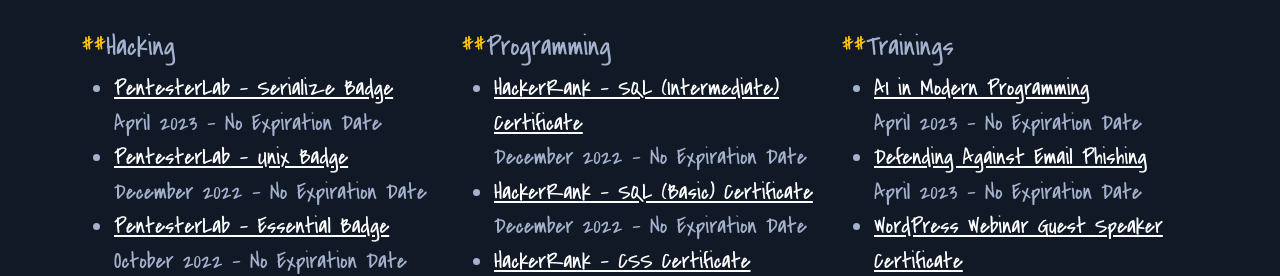
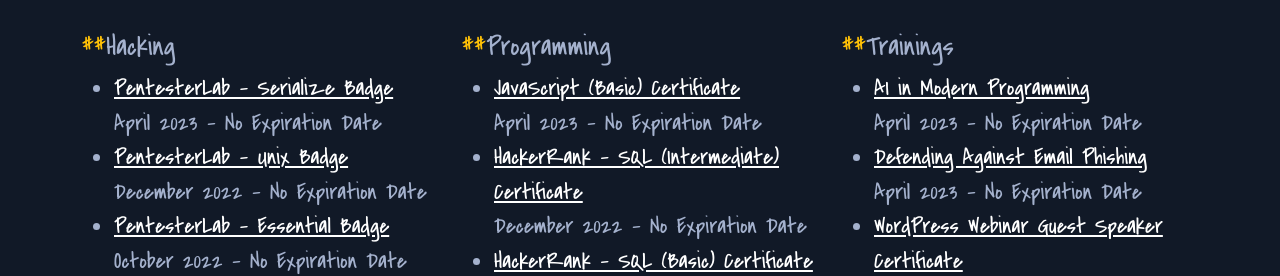
Before and after one commit to kenziy/kenziy.github.io, a plain HTML site: page index.html in a window 1280 px wide. Shown: the part 681-957 px from the top of the page. Drawn offline with nearby package versions, Linux system fonts and the light colour scheme.

Commit message:
add cert

```diff
--- a/index.html
+++ b/index.html
@@ -142,6 +142,10 @@
 				<h3><span class="text-warning">##</span>Programming</h3>
 				<ul class="cerf">
 					<li>
+						<a href="https://www.hackerrank.com/certificates/iframe/6a501cbc9bdf">JavaScript (Basic) Certificate</a>
+						<div>April 2023 - No Expiration Date</div>
+					</li>
+					<li>
 						<a href="https://www.hackerrank.com/certificates/a4f35c9ac286">HackerRank - SQL (Intermediate) Certificate</a>
 						<div>December 2022 - No Expiration Date</div>
 					</li>
```
